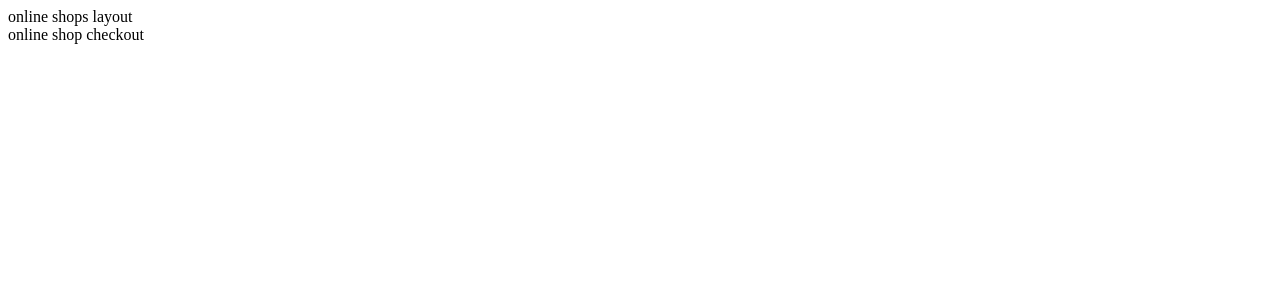
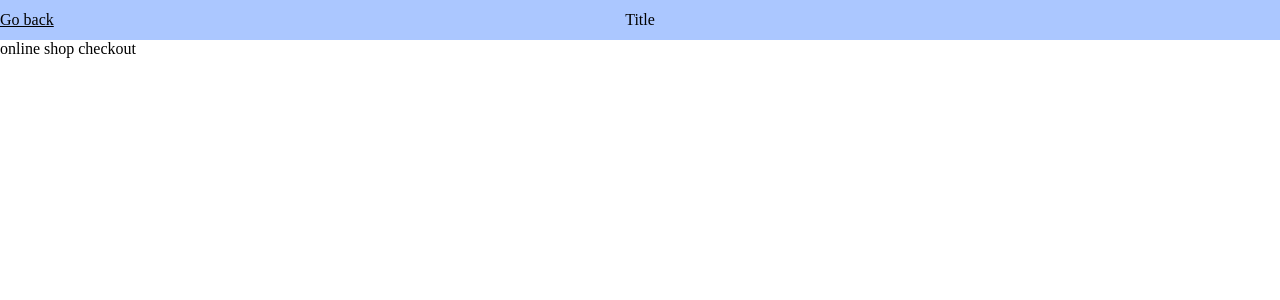
Before and after one commit to hey-intern-2022-coffee/STORES-front, a Vue app: page /checkout in a window 1280 px wide. Shown: the top 300 px of the page. Built offline with nearby package versions, Linux system fonts and the light colour scheme.

Commit message:
ADD: header

```diff
--- a/src/layout/onlineShopsLayout.vue
+++ b/src/layout/onlineShopsLayout.vue
@@ -1,8 +1,56 @@
-<script setup lang="ts"></script>
+<script setup lang="ts">
+import { defineComponent } from 'vue'
+import { useRouter, useRoute } from 'vue-router'
+
+const router = useRouter()
+const route = useRoute()
+const isShowNav = ![route.fullPath].includes('/')
+const goBack = () => router.go(-1)
+</script>
+
 <template>
   <div>
-    online shops layout
+    <div class="header">
+      <div class="nav">
+        <div v-if="isShowNav" @pointerup="goBack" class="go-back">Go back</div>
+      </div>
+      <div class="title-content">
+        <span class="text-large font-600 mr-3"> Title </span>
+      </div>
+      <div class="credit"></div>
+    </div>
     <router-view />
   </div>
 </template>
-<style scoped></style>
+<style scoped>
+.header {
+  background-color: #abc7ff;
+  display: flex;
+  justify-content: space-between;
+  align-items: center;
+  height: 5vh;
+}
+.content {
+  display: flex;
+  justify-content: center;
+}
+.title-content {
+  display: flex;
+  justify-content: center;
+}
+.nav {
+  width: 20vw;
+}
+.nav .go-back {
+  text-decoration: underline;
+}
+.nav .go-back:hover {
+  color: rgb(129, 129, 129);
+}
+.title-content {
+  width: 30vw;
+}
+.credit {
+  width: 20vw;
+}
+</style>
--- a/src/style.css
+++ b/src/style.css
@@ -1 +1,80 @@
 /** define global variables */
+
+/* user agent stylesheetの打ち消し */
+html,
+body,
+div,
+span,
+object,
+iframe,
+h1,
+h2,
+h3,
+h4,
+h5,
+h6,
+p,
+blockquote,
+pre,
+abbr,
+address,
+cite,
+code,
+del,
+dfn,
+em,
+img,
+ins,
+kbd,
+q,
+samp,
+small,
+strong,
+sub,
+sup,
+var,
+b,
+i,
+dl,
+dt,
+dd,
+ol,
+ul,
+li,
+fieldset,
+form,
+label,
+legend,
+table,
+caption,
+tbody,
+tfoot,
+thead,
+tr,
+th,
+td,
+article,
+aside,
+canvas,
+details,
+figcaption,
+figure,
+footer,
+header,
+hgroup,
+menu,
+nav,
+section,
+summary,
+time,
+mark,
+audio,
+video {
+  margin: 0;
+  padding: 0;
+  border: 0;
+  outline: 0;
+  font-size: 100%;
+  vertical-align: baseline;
+  background: transparent;
+}
```
